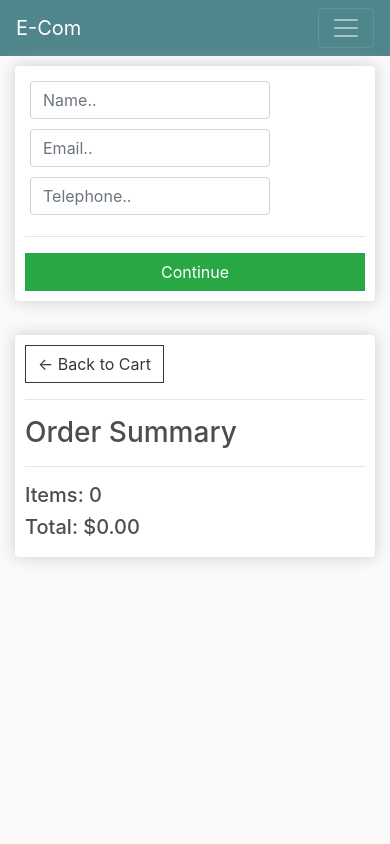
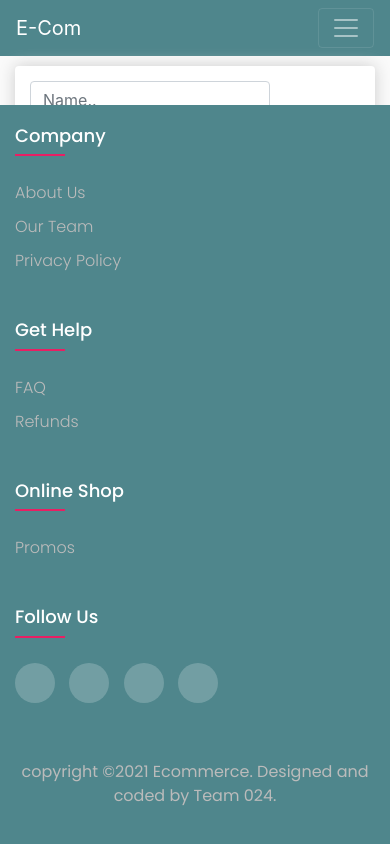
Before and after one commit to rohit-vasu/E-commerce_Website, a Django app: page /checkout/ in a window 390 px wide. Run offline with Django 3.2, Linux system fonts and the light colour scheme; some libraries are stand-ins or nearby versions.

Commit message:
added team page, footer and favicon

```diff
--- /dev/null
+++ b/ecommerce/static/css/footer.css
@@ -0,0 +1,105 @@
+/*footer style*/
+.footer-body{
+	line-height: 1.5;
+	font-family: 'Poppins', sans-serif;
+}
+*{
+	margin:0;
+	padding:0;
+	box-sizing: border-box;
+}
+.footer-container{
+	max-width: 1170px;
+	margin:auto;
+}
+.footer-row{
+	display: flex;
+	flex-wrap: wrap;
+}
+ul{
+	list-style: none;
+}
+.footer{
+	position: absolute;
+	bottom: 0;
+	right: 0;
+	left: 0;
+	background-color: #4f868c;
+    padding: 20px 0;
+}
+.footer-col{
+   width: 25%;
+   padding: 0 15px;
+}
+.footer-col h4{
+	font-size: 18px;
+	color: #ffffff;
+	text-transform: capitalize;
+	margin-bottom: 35px;
+	font-weight: 500;
+	position: relative;
+}
+.footer-col h4::before{
+	content: '';
+	position: absolute;
+	left:0;
+	bottom: -10px;
+	background-color: #e91e63;
+	height: 2px;
+	box-sizing: border-box;
+	width: 50px;
+}
+.footer-col ul li:not(:last-child){
+	margin-bottom: 10px;
+}
+.footer-col ul li a{
+	font-size: 16px;
+	text-transform: capitalize;
+	color: #ffffff;
+	text-decoration: none;
+	font-weight: 300;
+	color: #bbbbbb;
+	display: block;
+	transition: all 0.3s ease;
+}
+.footer-col ul li a:hover{
+	color: #ffffff;
+	padding-left: 8px;
+}
+.footer-col .social-links a{
+	display: inline-block;
+	height: 40px;
+	width: 40px;
+	background-color: rgba(255,255,255,0.2);
+	margin:0 10px 10px 0;
+	text-align: center;
+	line-height: 40px;
+	border-radius: 50%;
+	color: #ffffff;
+	transition: all 0.5s ease;
+}
+.footer-col .social-links a:hover{
+	color: #24262b;
+	background-color: #ffffff;
+}
+.footer-bottomcol{
+	color: #bbbbbb;
+	padding-top: 10px;
+	width: 100%;
+	text-align: center;
+}
+
+
+
+/*responsive*/
+@media(max-width: 767px){
+  .footer-col{
+    width: 50%;
+    margin-bottom: 30px;
+}
+}
+@media(max-width: 574px){
+  .footer-col{
+    width: 100%;
+}
+}
--- a/ecommerce/static/css/main.css
+++ b/ecommerce/static/css/main.css
@@ -1,3 +1,4 @@
+@import url('https://fonts.googleapis.com/css2?family=Poppins:wght@300;400;500;600;700&display=swap');
 body{
 	background-color: hsl(0, 0%, 98%);
 }
--- a/ecommerce/store/templates/store/main.html
+++ b/ecommerce/store/templates/store/main.html
@@ -5,10 +5,12 @@
     <meta charset="UTF-8">
     <meta http-equiv="X-UA-Compatible" content="IE=edge">
     <meta name="viewport" content="width=device-width, initial-scale=1.0">
+    <link rel="icon" href="{% static 'images/favicon.ico' %}">
 
     <link rel="stylesheet" href="https://stackpath.bootstrapcdn.com/bootstrap/4.4.1/css/bootstrap.min.css" integrity="sha384-Vkoo8x4CGsO3+Hhxv8T/Q5PaXtkKtu6ug5TOeNV6gBiFeWPGFN9MuhOf23Q9Ifjh" crossorigin="anonymous">
 
     <link rel="stylesheet" href="{% static 'css/main.css' %}">
+    <link rel="stylesheet" href="{% static 'css/footer.css' %}">
 
     <title>E-Commerce</title>
 
@@ -67,6 +69,47 @@
        {% endblock content %}
     </div>
 
+    <footer class="footer">
+		 <div class="footer-container footer-body">
+			<div class="footer-row">
+				<div class="footer-col">
+					<h4>company</h4>
+					<ul>
+						<li><a href="#">about us</a></li>
+						<li><a href="{% url 'OurTeam' %}">our Team</a></li>
+						<li><a href="#">privacy policy</a></li>
+					</ul>
+				</div>
+				<div class="footer-col">
+					<h4>get help</h4>
+					<ul>
+						<li><a href="#">FAQ</a></li>
+						<li><a href="#">refunds</a></li>
+					</ul>
+				</div>
+				<div class="footer-col">
+					<h4>online shop</h4>
+					<ul>
+						<li><a href="#">Promos</a></li>
+					</ul>
+				</div>
+				<div class="footer-col">
+					<h4>follow us</h4>
+					<div class="social-links">
+						<a href="#"><i class="fab fa-facebook-f"></i></a>
+						<a href="#"><i class="fab fa-twitter"></i></a>
+						<a href="#"><i class="fab fa-instagram"></i></a>
+						<a href="#"><i class="fab fa-linkedin-in"></i></a>
+					</div>
+				</div>
+				<div class="footer-bottomcol">
+					<p>copyright &copy;2021 Ecommerce. Designed and coded by Team 024.</p>
+
+				</div>
+			</div>
+		 </div>
+  </footer>
+
 
 
   <script src="https://code.jquery.com/jquery-3.4.1.slim.min.js" integrity="sha384-J6qa4849blE2+poT4WnyKhv5vZF5SrPo0iEjwBvKU7imGFAV0wwj1yYfoRSJoZ+n" crossorigin="anonymous"></script>
--- a/ecommerce/store/urls.py
+++ b/ecommerce/store/urls.py
@@ -5,6 +5,7 @@ urlpatterns = [
     path('', views.store, name="store"),
     path('cart/', views.cart, name="cart"),
     path('checkout/', views.checkout, name="checkout"),
+    path('OurTeam/', views.OurTeam, name="OurTeam"),
 
     path('update_item/', views.updateItem, name="update_item"),
 
--- a/ecommerce/store/views.py
+++ b/ecommerce/store/views.py
@@ -98,3 +98,7 @@ def loginPage(request):
             messages.info(request,'Username or Password is not Correct')
     context = {}
     return render(request, 'store/loginpage.html', context)
+
+def OurTeam(request):
+    context = {}
+    return render(request, 'store/Our-Team.html', context)
```
Also changed, not shown: ecommerce/static/css/team.css (added, +98 -0 lines), ecommerce/store/templates/store/Our-Team.html (added, +80 -0 lines), ecommerce/static/images/bg.jpg (added), ecommerce/static/images/favicon.ico (added), ecommerce/static/images/pic1.jpg (added), ecommerce/static/images/pic2.jpg (added), ecommerce/static/images/pic3.jpg (added), ecommerce/static/images/rohit.JPG (added), ecommerce/static/images/samuel.jpg (added), ecommerce/static/images/shashika.jpg (added).
